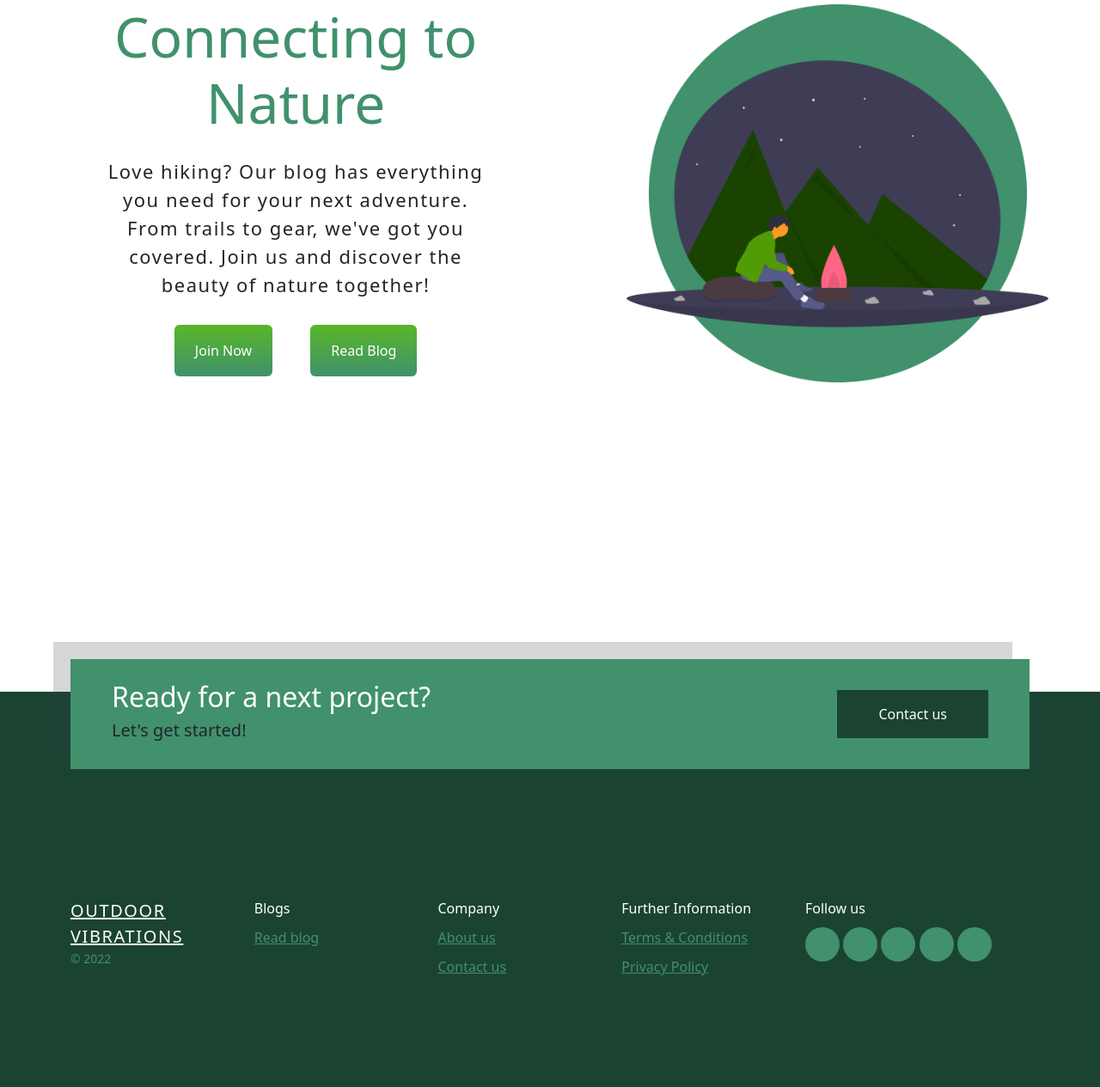
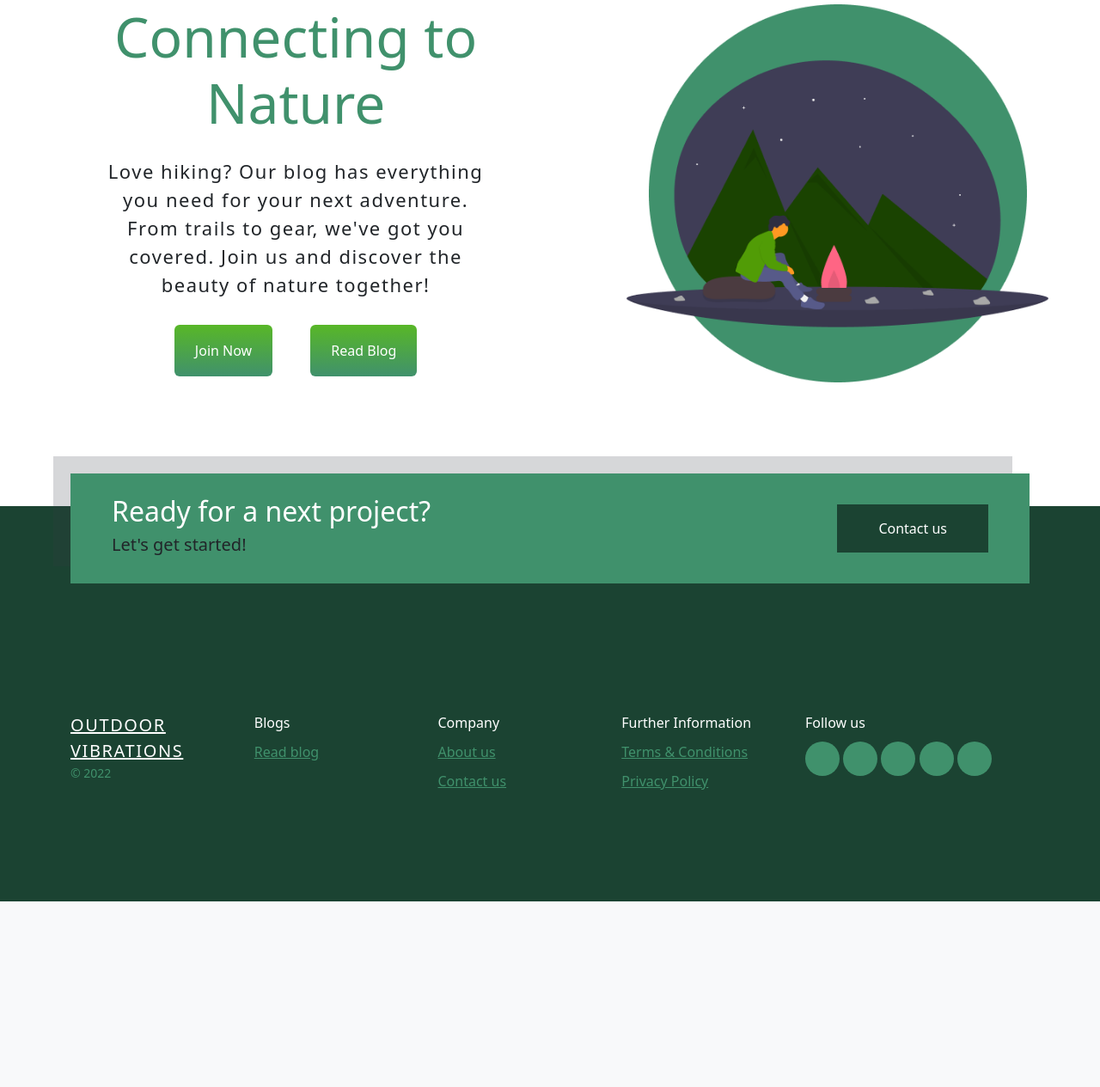
Before and after one commit to CESAR-JARAMILLO/Outdoor-Vibrations-Django, a Django app: page / in a window 1280 px wide. Shown: the part 97-1362 px from the top of the page at 86% size. After the commit the page ends 1146 px from the top, so only its background shows below. Run offline with Django 4.2, Linux system fonts and the light colour scheme; some libraries are stand-ins or nearby versions.

Commit message:
fix footer margin

```diff
--- a/blog/static/blog/css/footer.css
+++ b/blog/static/blog/css/footer.css
@@ -1,6 +1,6 @@
 .footer-20192 {
   position: relative;
-  margin-top: 80px;
+  margin-top: 9rem;
   color: #fff;
   padding: 7rem 0;
   background-color: #1b4332; }
--- a/blog/static/blog/css/index.css
+++ b/blog/static/blog/css/index.css
@@ -33,7 +33,7 @@ main {
   display: flex;
   flex-direction: column-reverse;
   justify-content: flex-end;
-  height: 98vh;
+  /* height: 98vh; */
   margin-bottom: 24px;
 }
 
@@ -104,7 +104,7 @@ a {
     display: flex;
     flex-direction: row;
     text-align: left;
-    height: 90vh;
+    /* height: 90vh; */
     margin-top: 40px;
   }
   .left-container {
```
